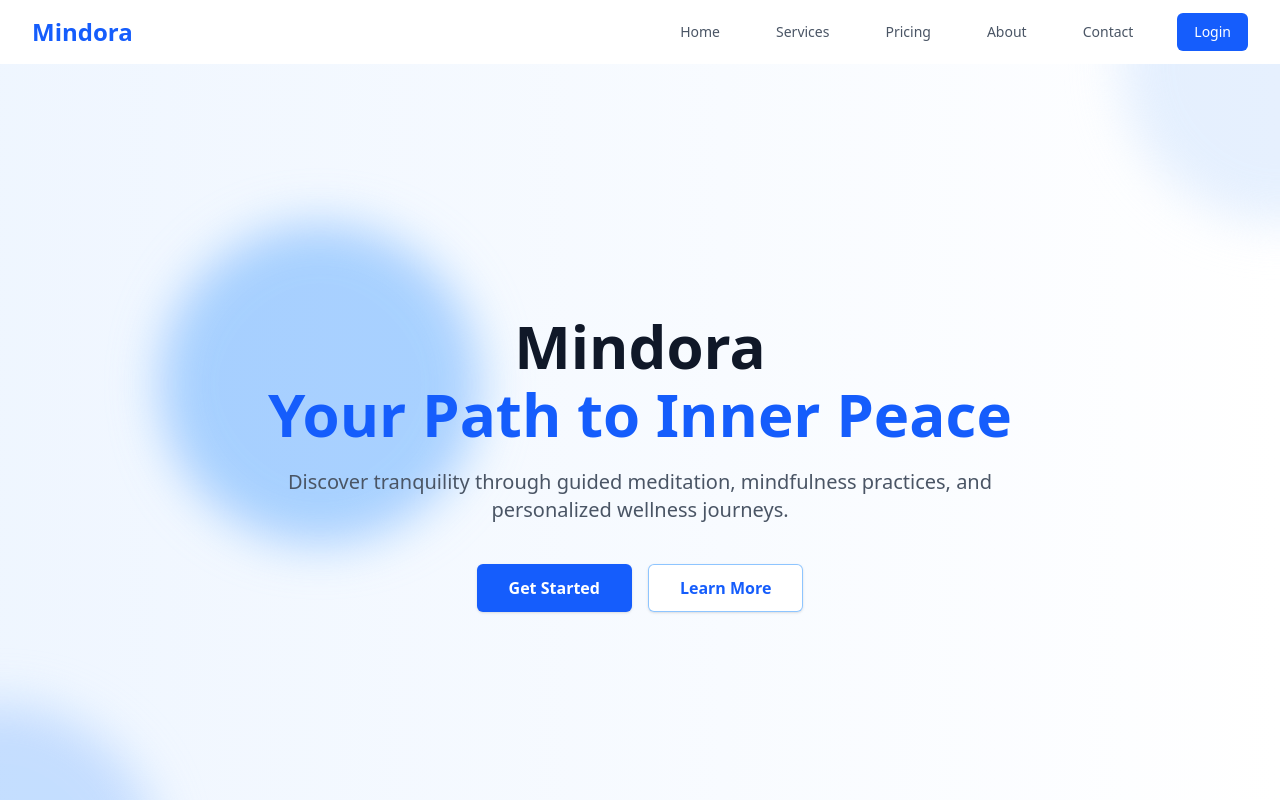
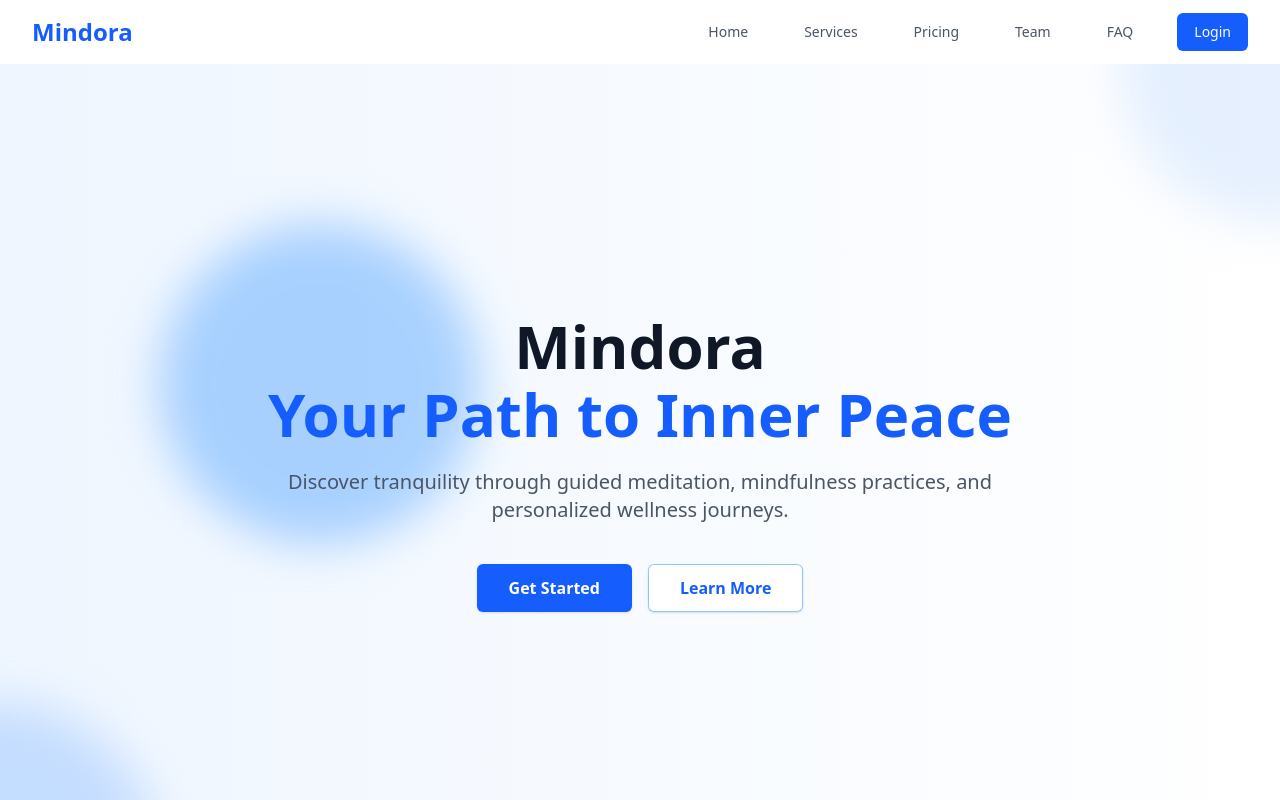
Before and after one commit to vanshita2207/Mindora_1, a React (Vite) app: page / in a window 1280 px wide. Shown: the top 800 px of the page. Built offline with nearby package versions, Linux system fonts and the light colour scheme.

Commit message:
Links added

```diff
--- a/index.html
+++ b/index.html
@@ -3,7 +3,8 @@
   <head>
     <meta charset="UTF-8" />
     <meta name="viewport" content="width=device-width, initial-scale=1.0" />
-    <title></title>
+    <link rel="shortcut icon" href="/public/favicon.jpg" type="image/x-icon">
+    <title>Mindora</title>
   </head>
   <body>
     <div id="root"></div>
--- a/src/App.jsx
+++ b/src/App.jsx
@@ -12,10 +12,23 @@ function App() {
     <div>
       <Navbar />
       <Hero />
-      <Services />
-      <Team />
-      <Pricing />
-      <FAQ />
+
+      <div id="services">
+        <Services />
+      </div>
+
+      <div id="team">
+        <Team />
+      </div>
+
+      <div id="pricing">
+        <Pricing />
+      </div>
+
+      <div id="faq">
+        <FAQ />
+      </div>
+
       <Footer />
     </div>
   )
--- a/src/pages/components/Home/Hero.jsx
+++ b/src/pages/components/Home/Hero.jsx
@@ -21,7 +21,7 @@ function Hero() {
         </p>
         <div className="mt-10 flex justify-center gap-4">
           <a
-            href="/get-started"
+            href="https://basicloginauth.vercel.app/"
             className="rounded-md bg-blue-600 px-8 py-3 text-base font-semibold text-white shadow-sm hover:bg-blue-700 focus-visible:outline focus-visible:outline-2 focus-visible:outline-offset-2 focus-visible:outline-blue-600 transition-all duration-300"
           >
             Get Started
--- a/src/pages/components/Home/Navbar.jsx
+++ b/src/pages/components/Home/Navbar.jsx
@@ -55,10 +55,10 @@ function Navbar() {
           {/* Desktop menu */}
           <div className="hidden sm:ml-6 sm:flex sm:items-center">
             <div className="flex space-x-8">
-              {["Home", "Services", "Pricing", "About", "Contact"].map((item) => (
+              {["Home", "Services", "Pricing", "Team", "FAQ"].map((item) => (
                 <motion.a
                   key={item}
-                  href={`/${item.toLowerCase()}`}
+                  href={`#${item.toLowerCase()}`}
                   className="text-gray-600 hover:text-blue-600 px-3 py-2 rounded-md text-sm font-medium"
                   whileHover={{ scale: 1.1 }}
                   whileTap={{ scale: 0.95 }}
@@ -73,7 +73,7 @@ function Navbar() {
               whileTap={{ scale: 0.95 }}
             >
               <a
-                href="/login"
+                href="https://basicloginauth.vercel.app/"
                 className="inline-flex items-center px-4 py-2 border border-transparent text-sm font-medium rounded-md text-white bg-blue-600 hover:bg-blue-700"
               >
                 Login
```
Also changed, not shown: public/blue-sky.webp (deleted), public/favicon.jpg (added).
